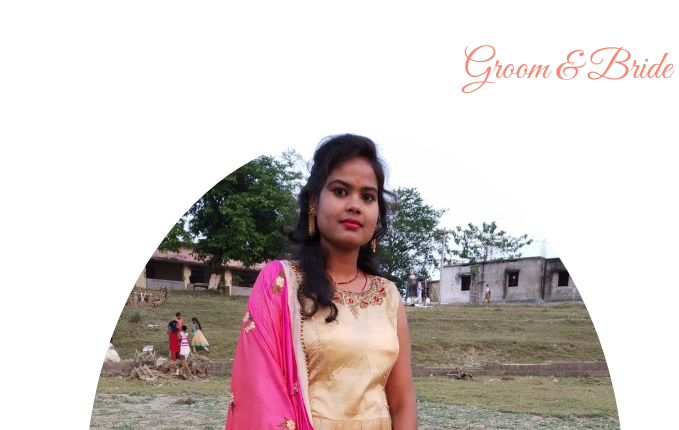
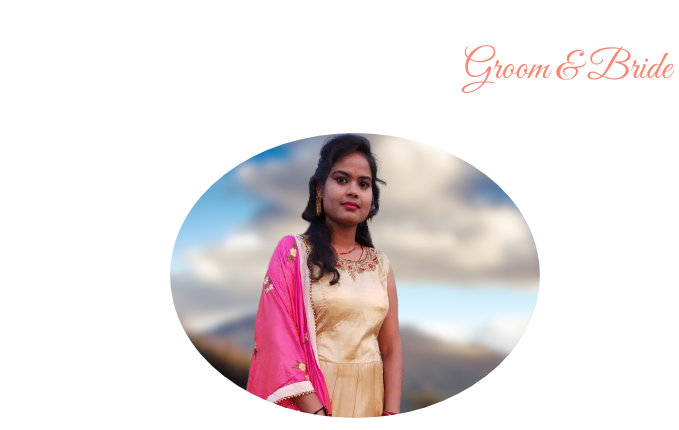
Before and after one commit to guriyawedsanil/wedding, a plain HTML site: page index.html in a window 1280 px wide. Shown: the part 1062-1492 px from the top of the page, 0-679 px from the left. Drawn offline with nearby package versions, Linux system fonts and the light colour scheme.

Commit message:
Update index.html

```diff
--- a/index.html
+++ b/index.html
@@ -64,7 +64,7 @@
     <h2 class="h1 text-center text-primary pb-3 ww-title mt-5" data-aos="zoom-in-down" data-aos-duration="1000">Groom & Bride (वर-वधु)</h2>
     <div class="row text-center text-primary">
       <div class="col-md-6">
-        <div class="mt-3"><img style="border-radius: 50%;" class="img-fluid" src="groom.jpg" alt="Bride" data-aos="flip-right" data-aos-duration="1000"/>
+        <div class="mt-3"><img style="border-radius: 50%;" class="img-fluid" src="groom.png" alt="Bride" data-aos="flip-right" data-aos-duration="1000"/>
           <p class="pt-3 text-left text-muted"><h3  class="text-info">आयुष्मति गुड़िया रानी </h3>
                             <h5> सुपुत्री- श्रीमती गीता देवी <br>एवं श्री रविन्द्र कुमार चौरसिया</h5>
                             <h5>ग्राम- बसतपुर, थाना दिघवारा, </h5>
```
